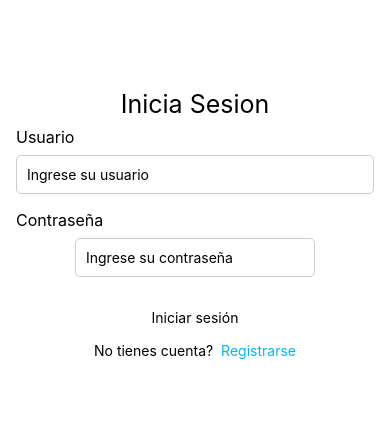
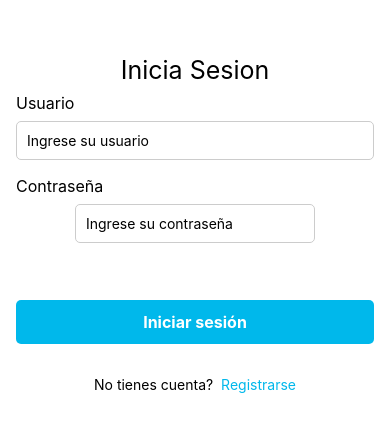
Before and after one commit to Juan-Pablo-Bedoya-Urrego/MercadoLibre, a React Native app: screen /Login in a window 390 px wide. Shown: the part 198-630 px from the top of the page. Built offline with nearby package versions, Linux system fonts and the light colour scheme.

Commit message:
bug with main button

```diff
--- a/src/componets/CartShoppingScreen.js
+++ b/src/componets/CartShoppingScreen.js
@@ -85,8 +85,8 @@ const CartShoppingScreen = ({ navigation }) => {
                 keyExtractor={item => item.id}
             />
             <Text style={cardProductsStyles.labelTotal}>Valor Total: <Text style={cardProductsStyles.labelTotalValue}>${calculateTotalValue()}</Text></Text>
-            <Pressable style={globalStyles.principalButon} onPress={() => navigation.navigate('branchPayment')}>
-                <Text style={globalStyles.principalButtonText}>Pagar</Text>
+            <Pressable style={globalStyles.mainButon} onPress={() => navigation.navigate('branchPayment')}>
+                <Text style={globalStyles.mainButtonText}>Pagar</Text>
             </Pressable>
         </View>
     );
--- a/src/componets/LoginScreen.js
+++ b/src/componets/LoginScreen.js
@@ -54,8 +54,8 @@ const LoginScreen = ({ navigation }) => {
                 />
             </View>
 
-            <Pressable style={globalStyles.principalButon} onPress={handleLogin}>
-                <Text style={globalStyles.principalButtonText}>Iniciar sesión</Text>
+            <Pressable style={globalStyles.mainButon} onPress={handleLogin}>
+                <Text style={globalStyles.mainButtonText}>Iniciar sesión</Text>
             </Pressable>
 
             <View style={loginStyles.footer}>
--- a/src/componets/RegisterScreen.js
+++ b/src/componets/RegisterScreen.js
@@ -196,8 +196,8 @@ const RegisterScreen = ({ navigation }) => {
 
             {renderPickers()}
 
-            <Pressable style={globalStyles.principalButon} onPress={handleRegister}>
-                <Text style={globalStyles.principalButtonText}>Registrarse</Text>
+            <Pressable style={globalStyles.mainButon} onPress={handleRegister}>
+                <Text style={globalStyles.mainButtonText}>Registrarse</Text>
             </Pressable>
         </View>
     );
```
